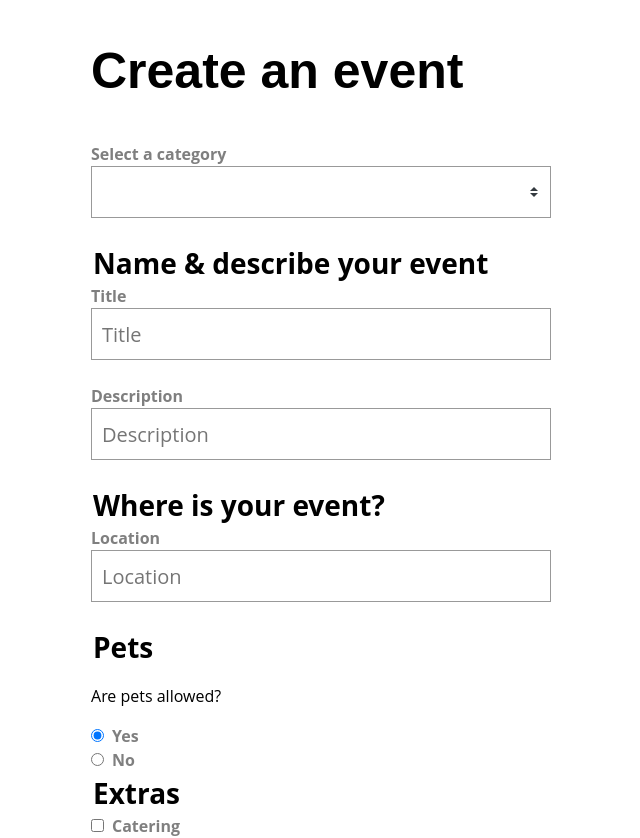
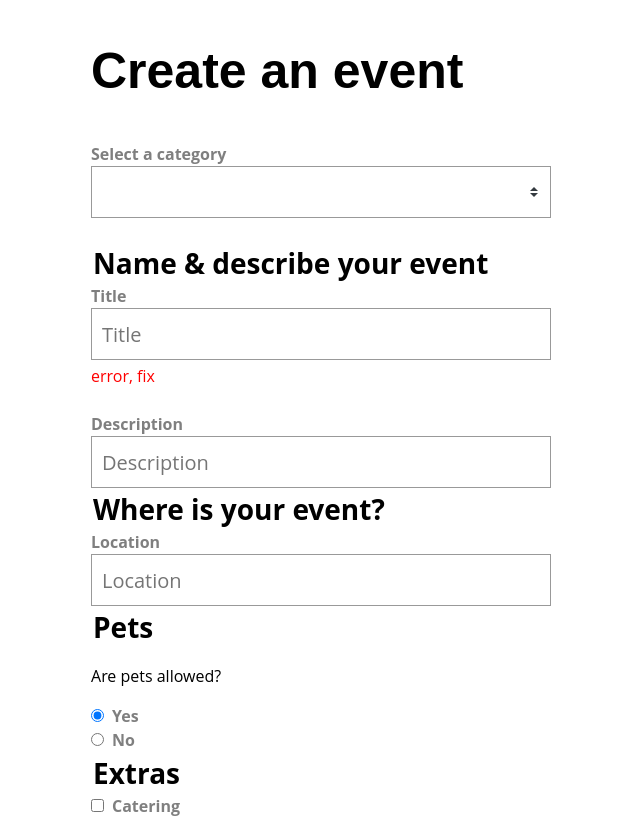
Before and after one commit to FADL285/vue-3-forms, a Vue app: page / in a window 1280 px wide. Shown: the top 838 px of the page, without its empty margins (339-979 px from the left). Built offline with nearby package versions, Linux system fonts and the light colour scheme; the HTML template or start-up script is replaced by a standard one.

Commit message:
improve components A11Y

```diff
--- a/src/assets/base.css
+++ b/src/assets/base.css
@@ -158,6 +158,7 @@ select.error {
 }
 input + p.errorMessage {
   margin-bottom: 24px;
+  margin-top: 4px;
 }
 textarea {
   width: 100%;
--- a/src/components/BaseInput.vue
+++ b/src/components/BaseInput.vue
@@ -3,10 +3,20 @@
   <input
     :placeholder="label"
     @input="$emit('update:modelValue', $event.target.value)"
-    class="field"
     :id="uuid"
     v-bind="$attrs"
+    :aria-describedby="error ? `${uuid}-error` : null"
+    :aria-invalid="error ? true : null"
   />
+
+  <p
+    v-if="error"
+    class="errorMessage"
+    :id="`${uuid}-error`"
+    aria-live="assertive"
+  >
+    {{ error }}
+  </p>
 </template>
 
 <script>
@@ -21,6 +31,10 @@ export default {
     modelValue: {
       type: [String, Number],
       default: ''
+    },
+    error: {
+      type: String,
+      default: ''
     }
   },
   setup() {
--- a/src/components/BaseSelect.vue
+++ b/src/components/BaseSelect.vue
@@ -3,7 +3,6 @@
   <select
     :value="modelValue"
     @change="$emit('update:modelValue', $event.target.value)"
-    class="field"
     :id="uuid"
     v-bind="$attrs"
   >
--- a/src/views/SimpleForm.vue
+++ b/src/views/SimpleForm.vue
@@ -6,11 +6,12 @@
         v-model="event.category"
         label="Select a category"
         :options="categories"
+        class="field"
       />
 
       <fieldset>
         <legend>Name & describe your event</legend>
-        <BaseInput v-model="event.title" label="Title" type="text" />
+        <BaseInput v-model="event.title" label="Title" type="text" error="error, fix" />
         <BaseInput
           v-model="event.description"
           label="Description"
```
